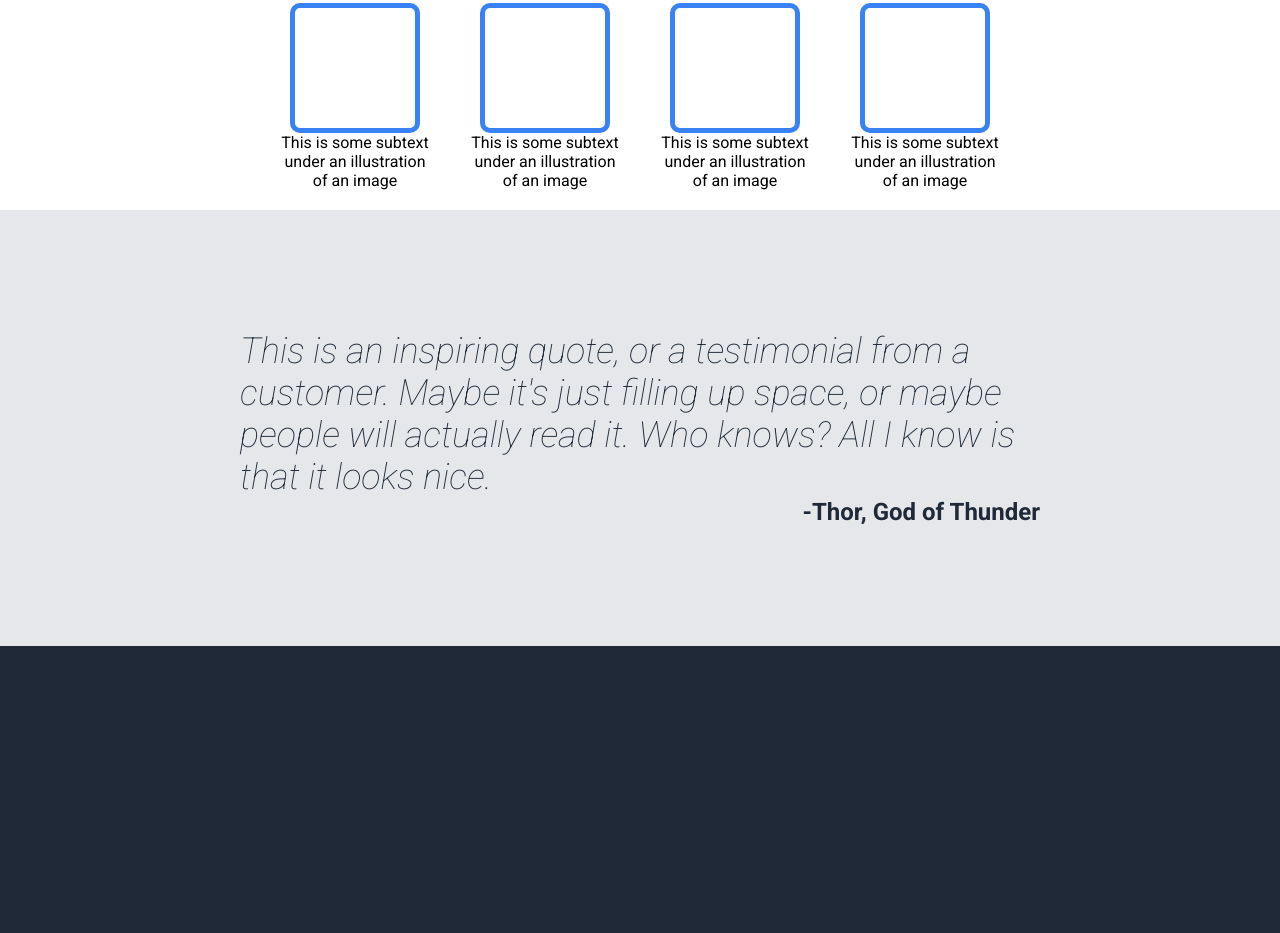
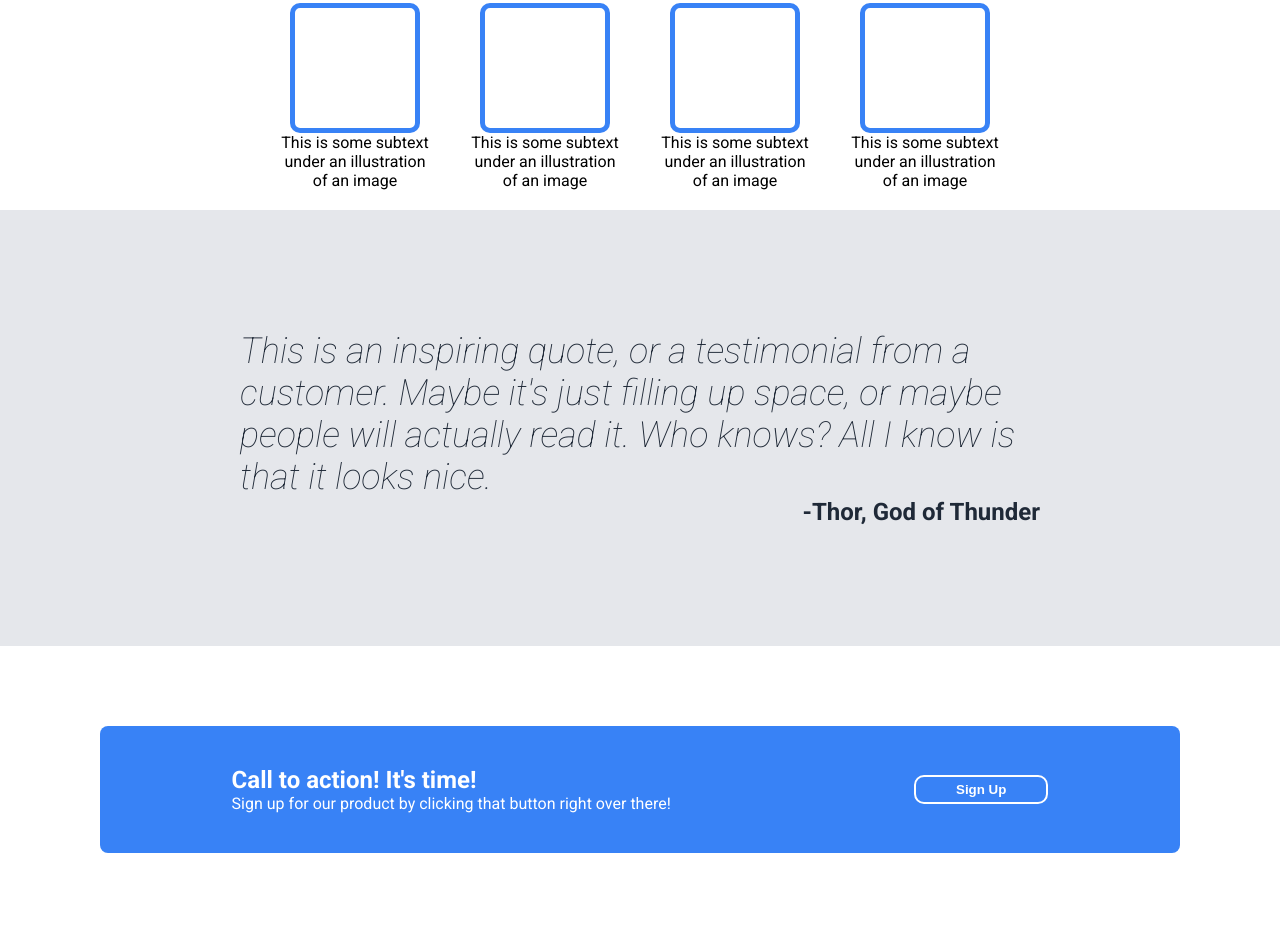
Before and after one commit to RossClaxton/landing-page, a plain HTML site: page index.html in a window 1280 px wide. Shown: the part 573-1506 px from the top of the page. Before the commit the page ends 1219 px from the top, so only its background shows below. Drawn offline with Linux system fonts and the light colour scheme.

Commit message:
add html and css for cta section
as above

```diff
--- a/index.html
+++ b/index.html
@@ -63,13 +63,24 @@
 <div class="testimonials_wrapper container">
     <p class="quote">This is an inspiring quote, or a testimonial from a customer. Maybe it's just filling up space, or maybe people will actually read it. Who knows? All I know is that it looks nice.</p>
     <p class="author">-Thor, God of Thunder</p>
-
 </div>
 </div>
 
+<div class="cta-container">
+    <div class="cta-container_wrapper container">
+        <div class="cta">
+            <div class="text">
+                <p>Call to action! It's time!</p>
+                <p>Sign up for our product by clicking that button right over there!</p>
+            </div>
+            <button class="cta-btn">Sign Up</button>
+        </div>
+    </div>
+</div>
 </div>
 
 
 </div>
+
 </body>
 </html>
--- a/styles.css
+++ b/styles.css
@@ -160,3 +160,39 @@ h2 {
     font-size: 24px;
     font-weight: bold;
 }
+
+.cta {
+    background-color: #3882f6;
+    padding: 40px 40px;
+    color: white;
+    display: flex;
+    justify-content: space-around;
+    border-radius: 8px;
+    gap: 60px;
+
+}
+
+.cta-container_wrapper {
+   padding: 80px 0;
+
+}
+
+
+
+.text p:first-child {
+    font-weight: bold;
+    font-size: 24px;
+
+}
+
+.cta-btn {
+    background-color: #3882f6;
+    border-radius: 10px;
+    border-color: white;
+    color: white;
+    padding: 5px 40px;
+    font-weight: bold;
+    border-style: solid;
+    align-self: center;
+
+}
```
